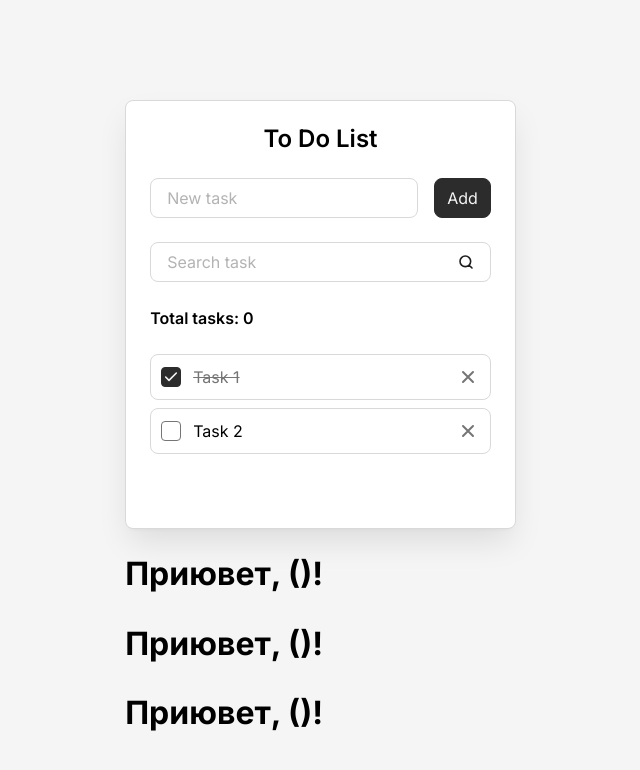
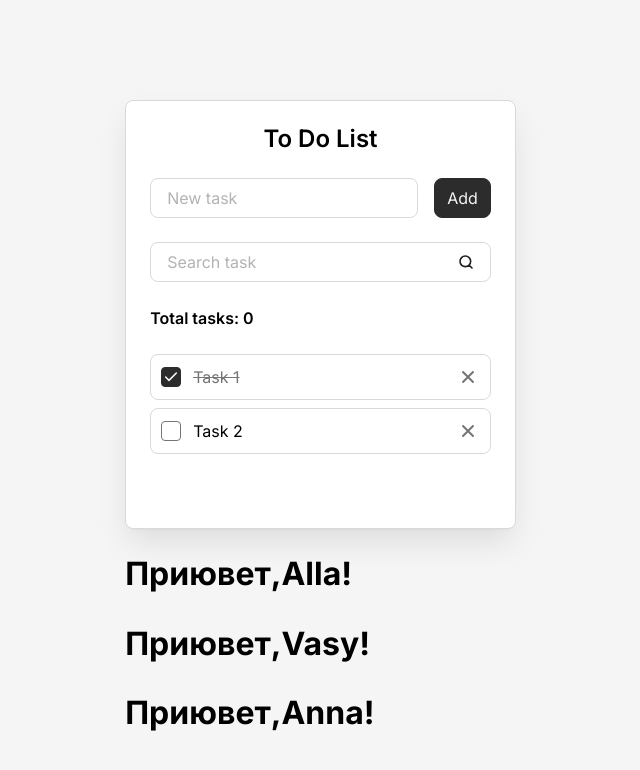
Before and after one commit to Aleky63/todo-teach--my, a React (Vite) app: page / in a window 1280 px wide. Shown: the top 770 px of the page, without its empty margins (312-952 px from the left). Built offline with nearby package versions, Linux system fonts and the light colour scheme.

Commit message:
01_16.04

```diff
--- a/src/components/Greeting.jsx
+++ b/src/components/Greeting.jsx
@@ -1,5 +1,5 @@
 const Greeting = (props) => {
-  return <h1> Приювет, ({name})!</h1>;
+  return <h1> Приювет,{props.name}!</h1>;
 };
 
 export default Greeting;
```
